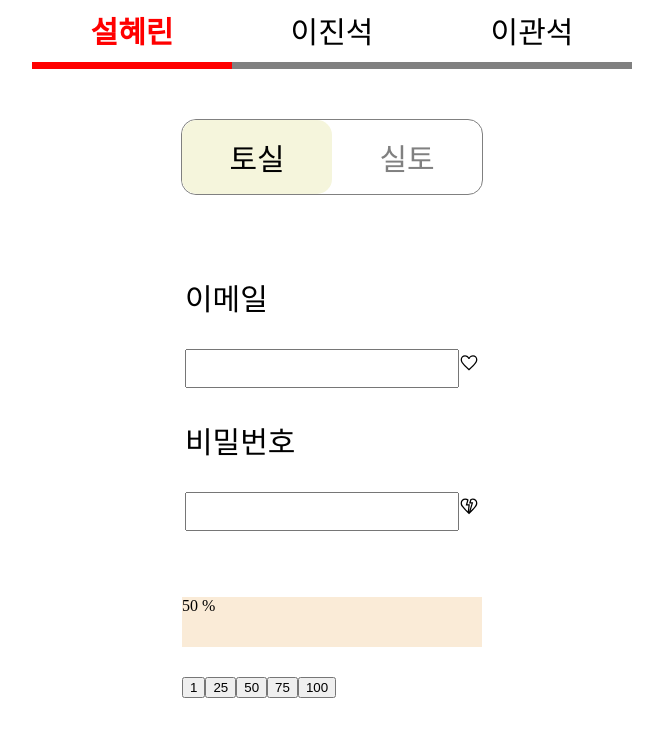
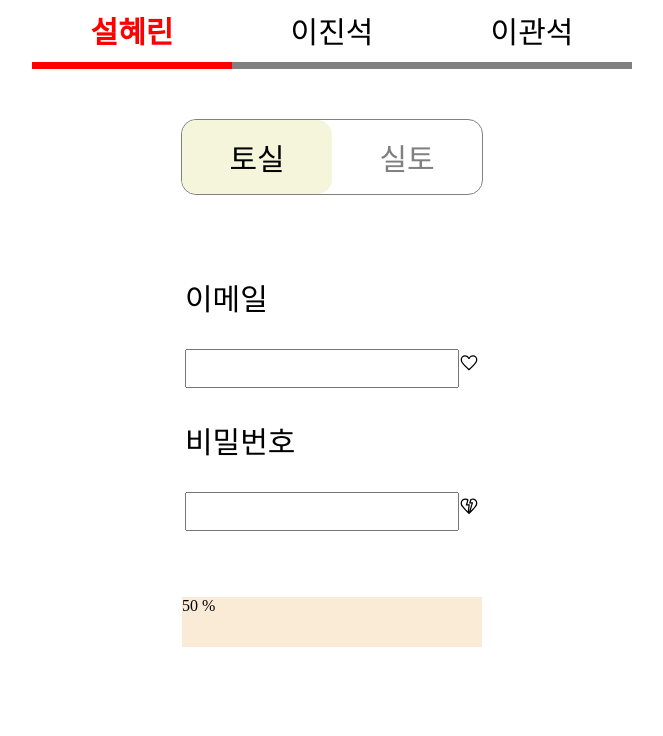
Before and after one commit to seolhyelin/web_fundemental_react, a React (Create React App) app: page / in a window 1280 px wide. Shown: the top 736 px of the page, without its empty margins (308-971 px from the left). Built offline with nearby package versions, Linux system fonts and the light colour scheme.

Commit message:
Feat: slider ..좀만 더..

```diff
--- a/src/components/Slider.tsx
+++ b/src/components/Slider.tsx
@@ -1,16 +1,14 @@
-import React, { ChangeEventHandler, useState } from 'react'
+import React, { MouseEvent, ChangeEventHandler, useState } from 'react'
 import styled from 'styled-components'
 
 const Slider = () => {
   const [percent, setPercent] = useState(50)
-  const [numberButton, setNumberButton] = useState<number>()
+  const [numberButton, setNumberButton] = useState<string | number>()
   const numberButtonArray = [1, 25, 50, 75, 100]
 
-  const handleRange = (e: ChangeEventHandler<HTMLInputElement>) => {
-    // const currentPercent =
-    // setPercent(currentPercent)
+  const changeRangeNumber = (e: MouseEvent<HTMLButtonElement>) => {
+    setNumberButton(e.currentTarget.value)
   }
-  const changeRangeNumber = () => {}
 
   return (
     <SliderContainer>
@@ -18,12 +16,16 @@ const Slider = () => {
         <RangePercent>{percent} %</RangePercent>
       </RangeBar>
 
-      <PercentContainer>
-        {/* <PercentBar type="range" min={1} max={100} onChange={handleRange} /> */}
+      {/* <PercentContainer>
+        <PercentBar type="range" onChange={(e) => setPercent(+e.currentTarget.value)} />
         {numberButtonArray.map((number, index) => {
-          return <PercentNumber key={index}>{number}</PercentNumber>
+          return (
+            <PercentNumber key={index} value={percent} onClick={() => changeRangeNumber(number)}>
+              {number}
+            </PercentNumber>
+          )
         })}
-      </PercentContainer>
+      </PercentContainer> */}
     </SliderContainer>
   )
 }
```
